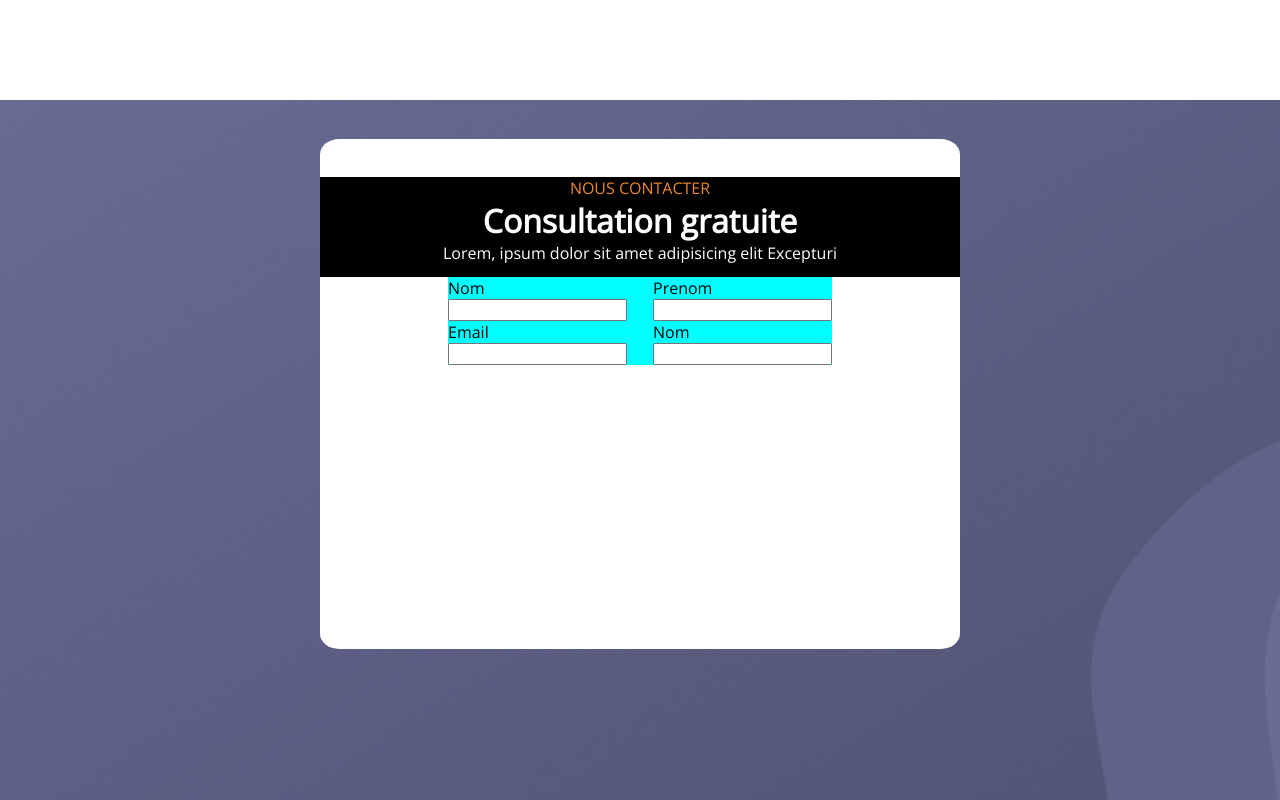
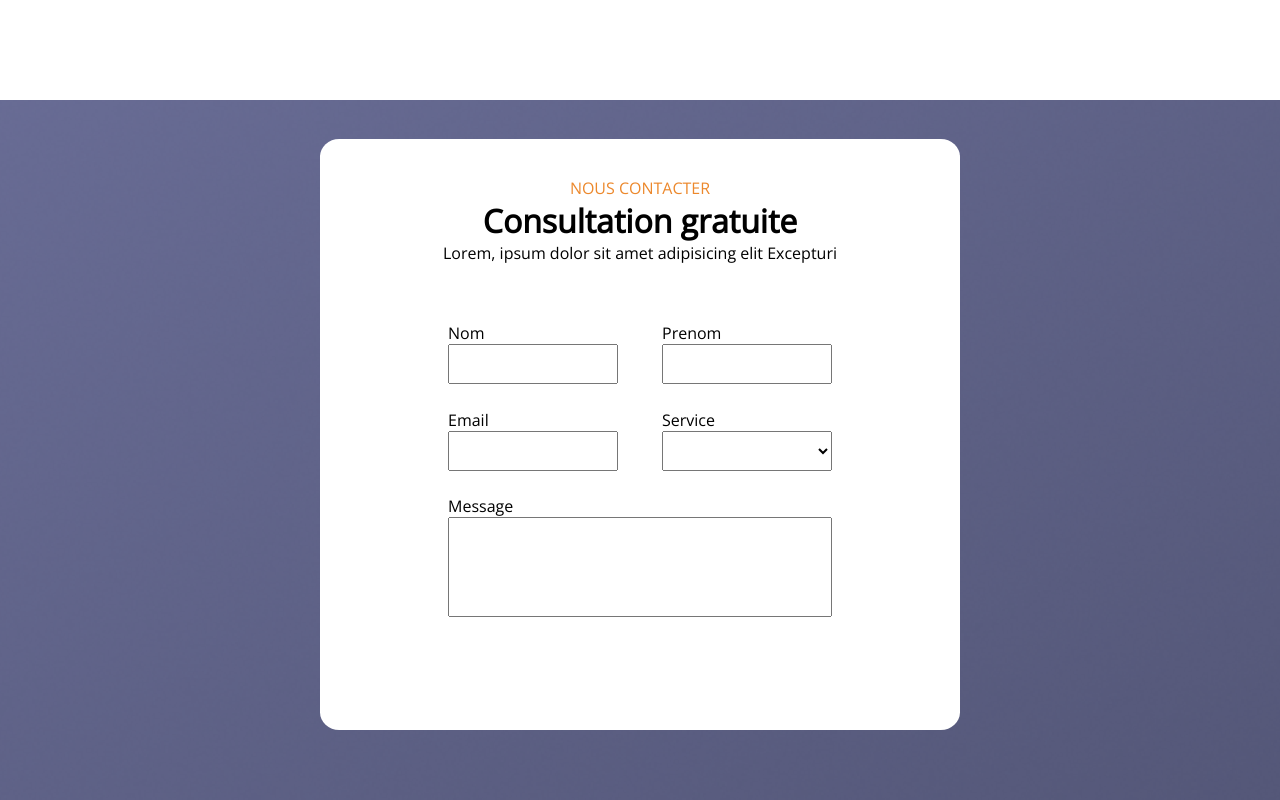
Before and after one commit to StelieDalia/Integration-G2M, a plain HTML site: page index.html in a window 1280 px wide. Shown: the part 5180-5980 px from the top of the page. Drawn offline with nearby package versions, Linux system fonts and the light colour scheme.

Commit message:
avancer de mon travail sur G2M

```diff
--- a/index.html
+++ b/index.html
@@ -249,27 +249,30 @@
         </div>
         <div class="footer">
             <div class="miss">
-                <div style="background-color: black; height: 100px; width: 100%;" class="dad">
+                <div style="color:black; height: 100px; width: 100%;" class="dad">
                     <span class="service">NOUS CONTACTER</span>
                     <h1>Consultation gratuite</h1>
                     <p class="text">Lorem, ipsum dolor sit amet adipisicing elit
                     Excepturi</p>
                 </div>
-                <div style="display: flex; background-color:aqua; width:60%; justify-content: space-between;">
+                <div style="display: flex; width:60%; justify-content: space-between; margin-top: 7%;">
                     <div class="sister">
-                        <label style="color: black;display: flex; flex-direction: column;" for="">Nom<input type="text"></label>
+                        <label style="color: black;display: flex; flex-direction: column;" for="">Nom<input style="height: 40px; width: 170px" type="text"></label>
                     </div>
                     <div class="sister">
-                        <label style="color: black;display: flex; flex-direction: column;" for="">Prenom<input type="text"></label>
+                        <label style="color: black;display: flex; flex-direction: column;" for="">Prenom<input style="height: 40px; width: 170px" type="text"></label>
                     </div>
                 </div>
-                <div style="display: flex; background-color:aqua; width:60%; justify-content: space-between;">
+                <div style="display: flex; width:60%; justify-content: space-between; margin-top: 4%;">
                     <div class="sister">
-                        <label style="color: black;display: flex; flex-direction: column;" for="">Email<input type="text"></label>
+                        <label style="color: black;display: flex; flex-direction: column;" for="">Email<input style="height: 40px; width: 170px" type="text"></label>
                     </div>
                     <div class="sister">
-                        <label style="color: black;display: flex; flex-direction: column;" for="">Nom<input type="text"></label>
+                        <label style="color: black;display: flex; flex-direction: column;" for="">Service <select style="height: 40px; width: 170px" name="" id=""></select></label>
                     </div>
+                </div>
+                <div style="width: 60%;">
+                    <label style="color: black;display: flex; flex-direction: column; margin-top: 6%;" for="">Message<input style="height: 100px; width: 100%;" type="text"></label>
                 </div>
             </div>
             <div class="boxe1">
--- a/style.css
+++ b/style.css
@@ -497,7 +497,7 @@
     background-image: url("pattern.png");
     background-repeat: no-repeat;
     background-size: cover;
-    height: 140vh;
+    height: 170vh;
     display: flex;
     flex-direction: column;
     color: white;
@@ -505,7 +505,7 @@
 }
 .footer .miss {
     background-color: white;
-    height: 1000px;
+    height: 1100px;
     width: 50%;
     margin-left: 25%;
     margin-top: 3%;
```
